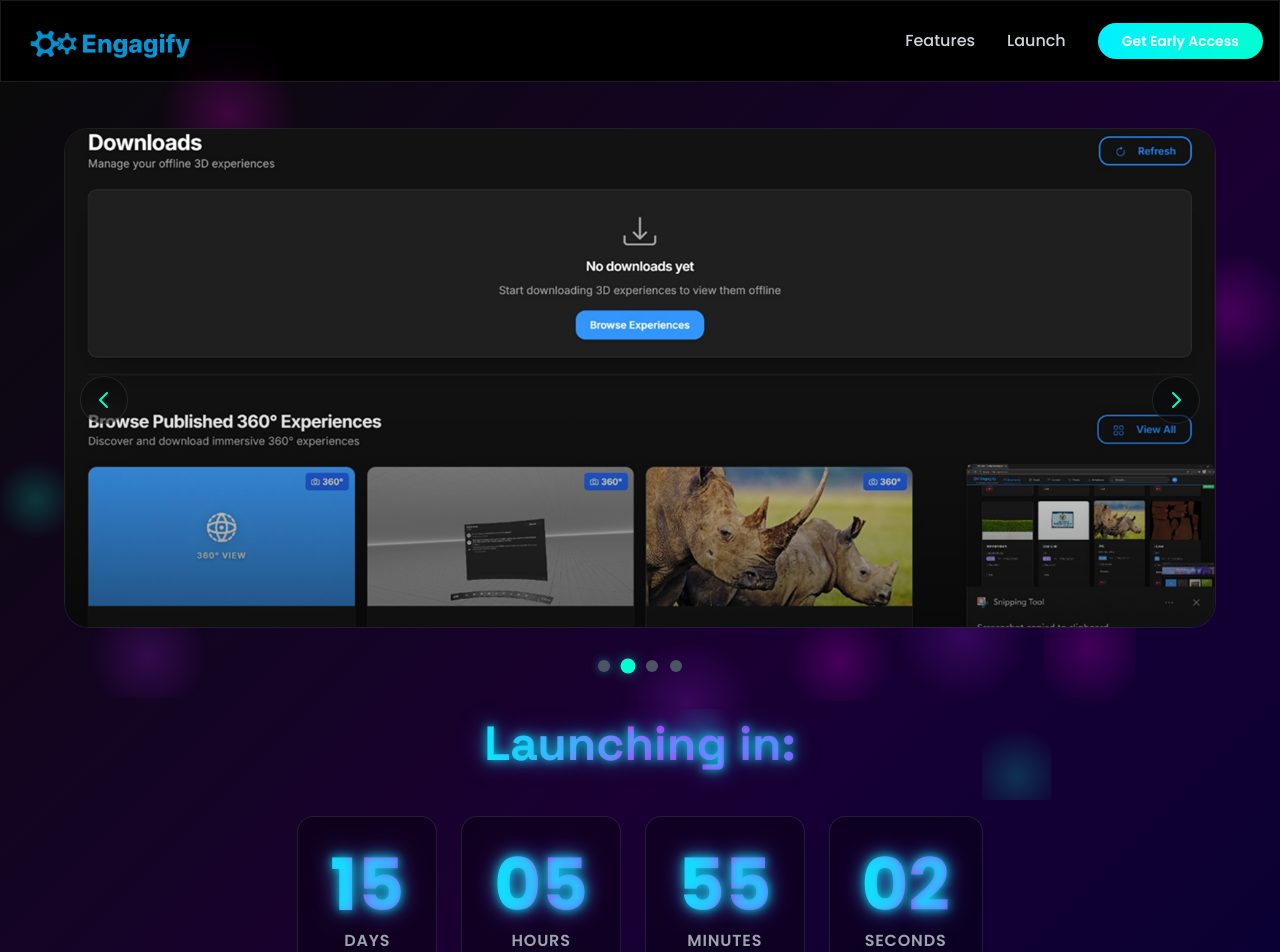
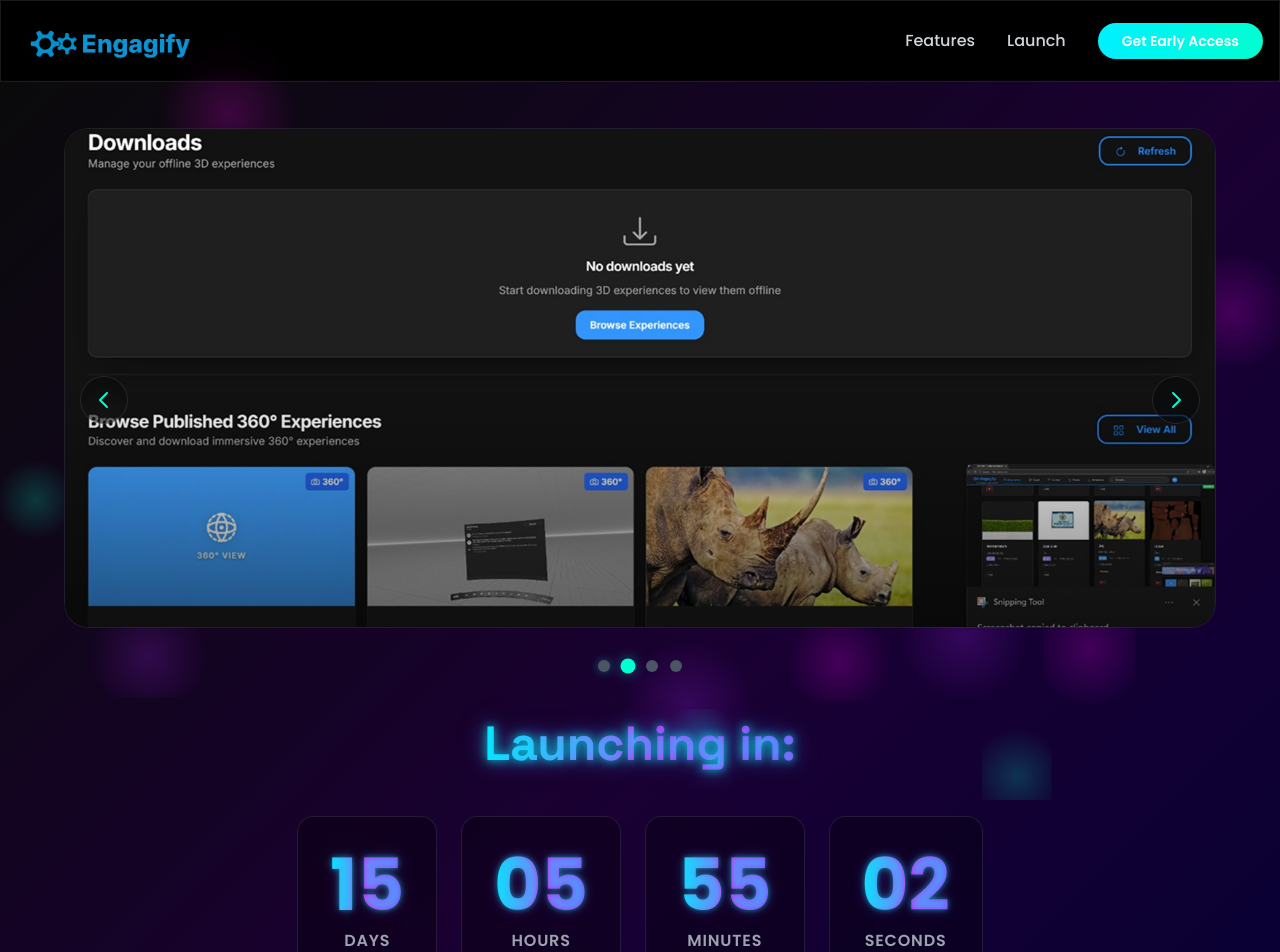
Before and after one commit to MfrankUg/Engagify_launch, a React (Vite) app: page / in a window 1280 px wide. Shown: the top 952 px of the page. Built offline with nearby package versions, Linux system fonts and the light colour scheme.

Commit message:
making the counter number less with box shadow

```diff
--- a/src/components/Countdown.jsx
+++ b/src/components/Countdown.jsx
@@ -17,7 +17,7 @@ const TimeUnit = memo(({ value, label, isBlinking = false }) => {
             initial={{ scale: 0.8, opacity: 0 }}
             animate={{ scale: 1, opacity: 1 }}
             transition={{ duration: 0.3 }}
-            className="text-4xl md:text-5xl lg:text-6xl xl:text-7xl font-bold text-gradient neon-text mb-2"
+            className="text-4xl md:text-5xl lg:text-6xl xl:text-7xl font-bold text-gradient countdown-text mb-2"
           >
             {displayValue}
           </motion.div>
@@ -32,7 +32,7 @@ const TimeUnit = memo(({ value, label, isBlinking = false }) => {
       <div
         className="glass-blur rounded-2xl p-4 md:p-6 lg:p-8 text-center min-w-[80px] md:min-w-[100px] lg:min-w-[120px] transition-transform hover:scale-105 hover:-translate-y-1"
       >
-        <div className="text-4xl md:text-5xl lg:text-6xl xl:text-7xl font-bold text-gradient neon-text mb-2">
+        <div className="text-4xl md:text-5xl lg:text-6xl xl:text-7xl font-bold text-gradient countdown-text mb-2">
           {displayValue}
         </div>
         <div className="text-xs md:text-sm lg:text-base text-gray-400 uppercase tracking-wider font-semibold">
--- a/src/index.css
+++ b/src/index.css
@@ -33,6 +33,13 @@
       0 0 30px rgba(176, 38, 255, 0.4);
   }
 
+  .countdown-text {
+    text-shadow:
+      0 0 5px rgba(0, 240, 255, 0.4),
+      0 0 10px rgba(0, 240, 255, 0.3),
+      0 0 15px rgba(176, 38, 255, 0.2);
+  }
+
   .gradient-bg {
     background: linear-gradient(135deg, #0a0a0a 0%, #1a0033 25%, #000033 50%, #330033 75%, #0a0a0a 100%);
   }
```
